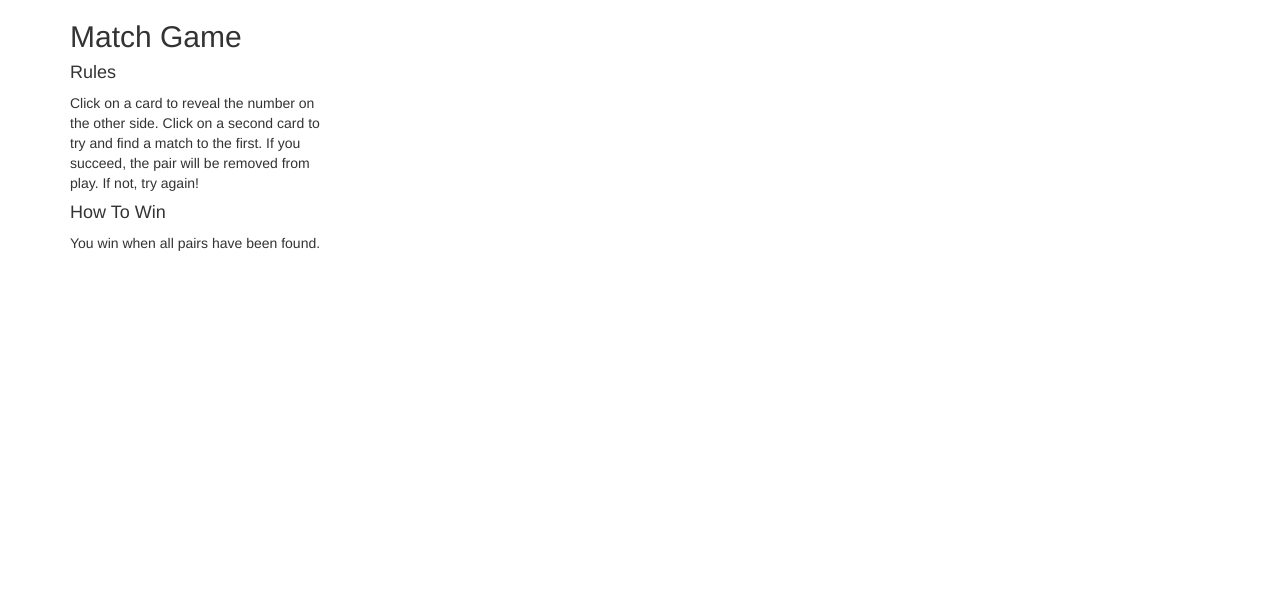
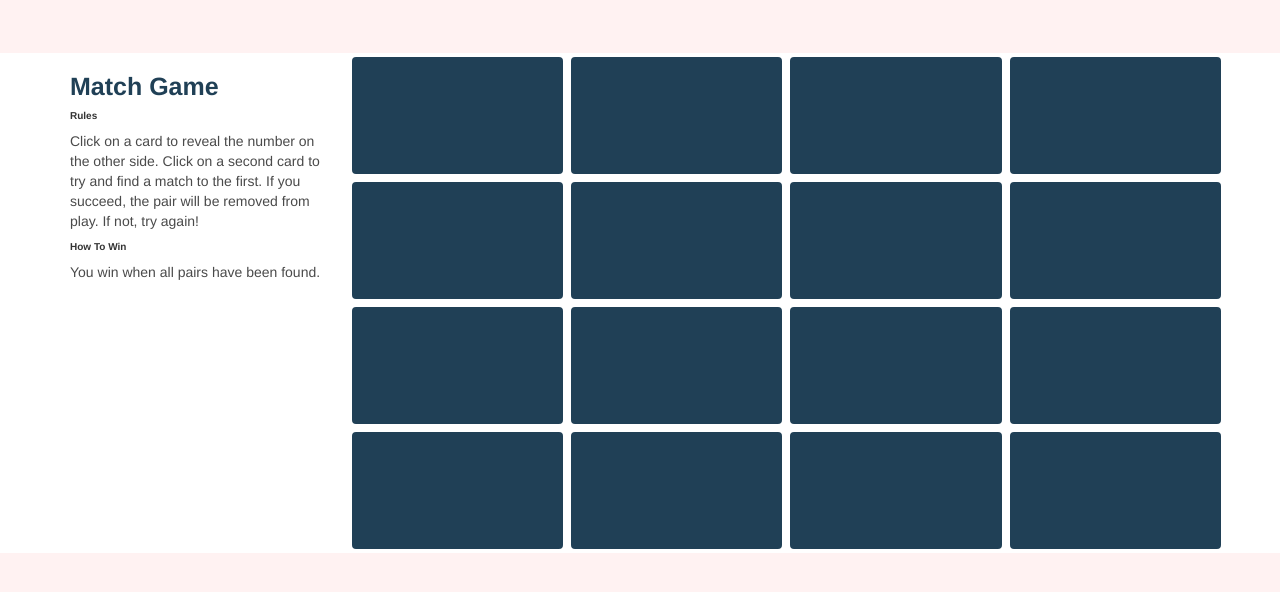
Before and after one commit to frivo/match_game, a plain HTML site: page index.html in a window 1280 px wide. Drawn offline with nearby package versions, Linux system fonts and the light colour scheme.

Commit message:
style game board

```diff
--- a/index.html
+++ b/index.html
@@ -3,36 +3,39 @@
 <head>
   <title>Match Game</title>
   <link rel="icon" type="image/x-icon" href="favicon.png">
+  <link rel="stylesheet" type="text/css" href="./resources/css/reset.css">
+  <link href="https://fonts.googleapis.com/css?family=Work+Sans:400,700,900" rel="stylesheet">
+  <link rel="stylesheet" type="text/css" href="./resources/css/style.css">
   <link rel="stylesheet" href="https://maxcdn.bootstrapcdn.com/bootstrap/3.3.7/css/bootstrap.min.css" integrity="sha384-BVYiiSIFeK1dGmJRAkycuHAHRg32OmUcww7on3RYdg4Va+PmSTsz/K68vbdEjh4u" crossorigin="anonymous">
 </head>
 <body>
 	<div class="container">
 		<div class="row">
-			<div id="instructions" class="col-md-3 col-sm-12">
+			<div id="instructions" class="col-lg-3 col-md-3 col-sm-12 col-xs-12">
 				<h2>Match Game</h2>
 				<h4>Rules</h4>
 				<p>Click on a card to reveal the number on the other side. Click on a second card to try and find a match to the first. If you succeed, the pair will be removed from play. If not, try again!</p>
 				<h4>How To Win</h4>
 				<p>You win when all pairs have been found.</p>
 			</div>
-			<div id="game" class="col-md-9 col-sm-12">
+			<div id="game" class="col-lg-9 col-md-9 col-sm-12 col-xs-12">
 				<div class="row">
-					<div class="card col-sm-3 col-md-3"></div>
-					<div class="card col-sm-3 col-md-3"></div>
-					<div class="card col-sm-3 col-md-3"></div>
-					<div class="card col-sm-3 col-md-3"></div>
-					<div class="card col-sm-3 col-md-3"></div>
-					<div class="card col-sm-3 col-md-3"></div>
-					<div class="card col-sm-3 col-md-3"></div>
-					<div class="card col-sm-3 col-md-3"></div>
-					<div class="card col-sm-3 col-md-3"></div>
-					<div class="card col-sm-3 col-md-3"></div>
-					<div class="card col-sm-3 col-md-3"></div>
-					<div class="card col-sm-3 col-md-3"></div>
-					<div class="card col-sm-3 col-md-3"></div>
-					<div class="card col-sm-3 col-md-3"></div>
-					<div class="card col-sm-3 col-md-3"></div>
-					<div class="card col-sm-3 col-md-3"></div>
+					<div class="card col-lg-3 col-md-3 col-sm-3 col-xs-3"></div>
+					<div class="card col-lg-3 col-md-3 col-sm-3 col-xs-3"></div>
+					<div class="card col-lg-3 col-md-3 col-sm-3 col-xs-3"></div>
+					<div class="card col-lg-3 col-md-3 col-sm-3 col-xs-3"></div>
+					<div class="card col-lg-3 col-md-3 col-sm-3 col-xs-3"></div>
+					<div class="card col-lg-3 col-md-3 col-sm-3 col-xs-3"></div>
+					<div class="card col-lg-3 col-md-3 col-sm-3 col-xs-3"></div>
+					<div class="card col-lg-3 col-md-3 col-sm-3 col-xs-3"></div>
+					<div class="card col-lg-3 col-md-3 col-sm-3 col-xs-3"></div>
+					<div class="card col-lg-3 col-md-3 col-sm-3 col-xs-3"></div>
+					<div class="card col-lg-3 col-md-3 col-sm-3 col-xs-3"></div>
+					<div class="card col-lg-3 col-md-3 col-sm-3 col-xs-3"></div>
+					<div class="card col-lg-3 col-md-3 col-sm-3 col-xs-3"></div>
+					<div class="card col-lg-3 col-md-3 col-sm-3 col-xs-3"></div>
+					<div class="card col-lg-3 col-md-3 col-sm-3 col-xs-3"></div>
+					<div class="card col-lg-3 col-md-3 col-sm-3 col-xs-3"></div>
 				</div>
 			</div>
 		</div>
--- a/resources/css/style.css
+++ b/resources/css/style.css
@@ -0,0 +1,42 @@
+html {
+	font-size: 14px;
+	font-family: "Work Sans", sans-serif;
+	background-color: rgb(255, 242, 242);
+}
+
+.container {
+	margin-top: 5.25rem;
+}
+
+#instructions h2 {
+	font-weight: bold;
+	font-size: 2.5rem;
+	color: rgb(32, 64, 86);
+}
+
+#instructions h4 {
+	font-size: 1rem;
+	font-weight: bold;
+}
+
+#instructions p {
+	color: rgb(74, 74, 74);
+}
+
+.card {
+	height: 12.5rem;
+	background-color: rgb(32, 64, 86);
+	border: 4px solid #fff;
+	border-radius: 8px;
+}
+
+.card:first-child {
+	font-weight: 900;
+	font-size: 7rem;
+	color: rgb(255, 255, 255);
+	text-align: center;
+}
+
+.card:hover {
+	cursor: pointer;
+}
```
